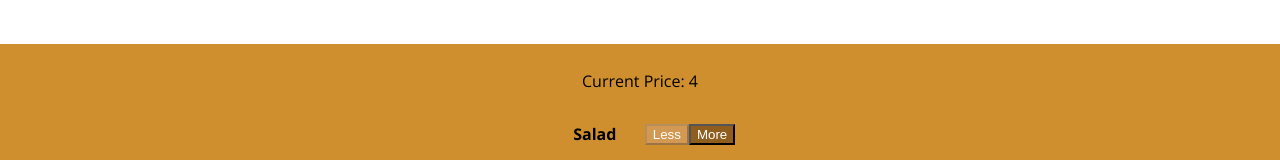
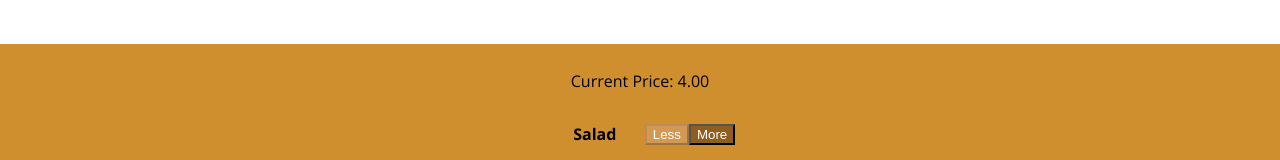
Before and after one commit to vflorrez1/Burgetmaker, a React (Create React App) app: page / in a window 1280 px wide. Shown: the part 578-738 px from the top of the page. Built offline with nearby package versions, Linux system fonts and the light colour scheme.

Commit message:
fixing decimal place probelm with .toFixed on price

```diff
--- a/src/components/Burger/BuildControls/BuildControls.js
+++ b/src/components/Burger/BuildControls/BuildControls.js
@@ -12,7 +12,7 @@ const controls = [
 const buildControls = (props) => {
     return (
         <div className='BuildControls'>
-        <p>Current Price: {props.price}</p>
+        <p>Current Price: {props.price.toFixed(2)}</p>
         {controls.map(ctrl => (
             <BuildControl
             disabled={props.disabled[ctrl.type]}
--- a/src/components/Burger/OrderSummary/OrderSummary.js
+++ b/src/components/Burger/OrderSummary/OrderSummary.js
@@ -18,6 +18,7 @@ const orderSummary = (props) => {
             <ul>
                 {ingredientsSummary}
             </ul>
+            <p><strong>Total Price: {props.price.toFixed(2)}</strong></p>
             <p>Continue to Checkout?</p>
             <Button btnType='Success' clicked={props.purchaseContinued}> CONTINUE</Button>
             <Button btnType='Danger' clicked={props.purchaseCancelled}>CANCEL</Button>
--- a/src/containers/BurgerBuilder/BurgerBuilder.js
+++ b/src/containers/BurgerBuilder/BurgerBuilder.js
@@ -93,7 +93,7 @@ class BurgerBuilder extends Component {
         return (
             <Aux>
                 <Modal show={this.state.purchasing} modalClosed={this.purchaseCancelHandler}>
-                    <OrderSummary purchaseCancelled={this.purchaseCancelHandler} purchaseContinued={this.purchaseContinueHandler}ingredients={this.state.ingredients}/>
+                    <OrderSummary price={this.state.totalPrice} purchaseCancelled={this.purchaseCancelHandler} purchaseContinued={this.purchaseContinueHandler}ingredients={this.state.ingredients}/>
                 </Modal>
                 <Burger ingredients={this.state.ingredients}/>
                 <BuildControls
```
